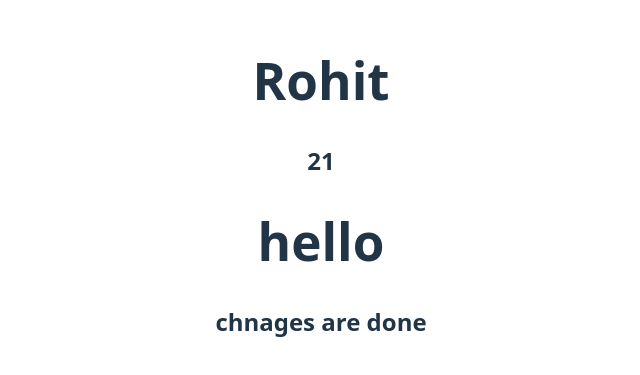
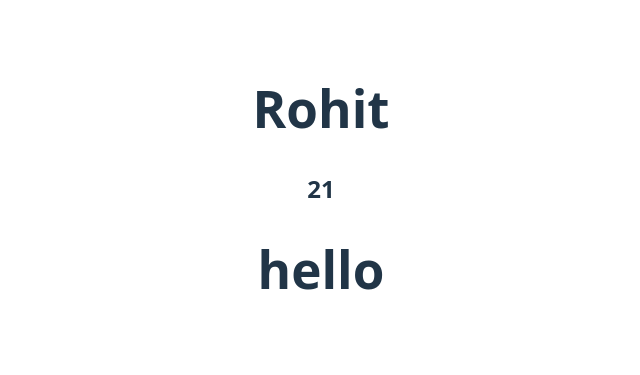
Before and after one commit to rohitpillewan1/TypeScriptReact, a React (Vite) app in the folder reacttypescript/: page / in a window 1280 px wide. Shown: the part 211-586 px from the top of the page, without its empty margins (319-959 px from the left). Built offline with nearby package versions, Linux system fonts and the light colour scheme.

Commit message:
revert changes

```diff
--- a/reacttypescript/src/Component/UserDisplay.tsx
+++ b/reacttypescript/src/Component/UserDisplay.tsx
@@ -15,7 +15,6 @@ const UserDisplay = () => {
             <h1>{user.name}</h1>
             <h2>{user.age}</h2>
             <h1>hello</h1>
-            <h2>chnages are done</h2>
         </>
     )
 }
```
